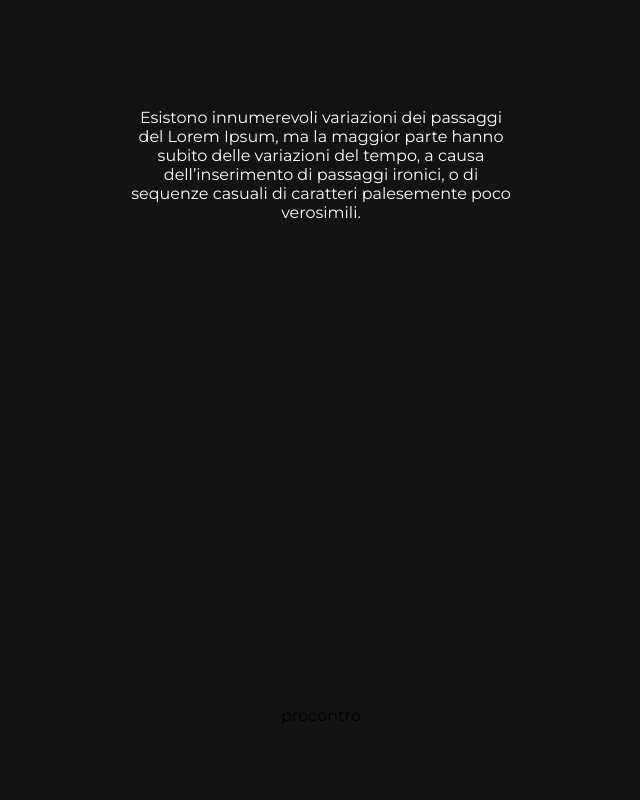
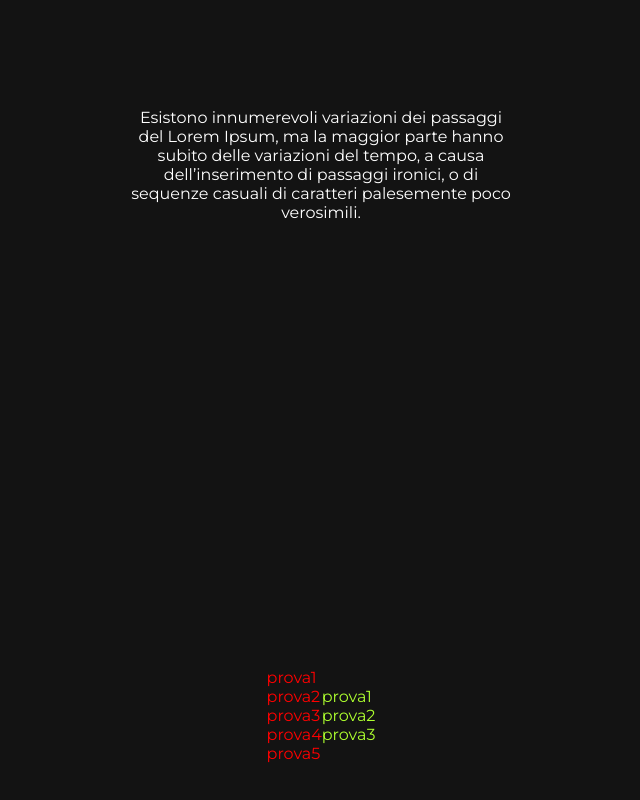
Before and after one commit to rikvik2006/english-presentation, a Next.js app in the folder pcto-ex/: page / in a window 1280 px wide. Shown: the part 242-1042 px from the top of the page, without its empty margins (319-959 px from the left). Built offline with nearby package versions, Linux system fonts and the light colour scheme.

Commit message:
feat: created logic to label components

```diff
--- a/pcto-ex/src/components/Conclusion/Nav/Nav.module.scss
+++ b/pcto-ex/src/components/Conclusion/Nav/Nav.module.scss
@@ -1,7 +1,7 @@
 .navContent {
     font-family: "Montserrat", sans-serif;
     display: flex;
-    align-items: start;
+    align-items: flex-start;
     justify-content: space-between;
 
     .title{
--- /dev/null
+++ b/pcto-ex/src/components/Conclusion/ProContro/ControLabel/ControLabel.jsx
@@ -0,0 +1,11 @@
+import styles from './ControLabel.module.scss'
+
+const ControLabel = ({title}) => {
+    return(
+        <div className={styles.title}>
+            {title}
+        </div>
+    )
+}
+
+export default ControLabel
--- /dev/null
+++ b/pcto-ex/src/components/Conclusion/ProContro/ControLabel/ControLabel.module.scss
@@ -0,0 +1,3 @@
+.title {
+    color: greenyellow;
+}
--- a/pcto-ex/src/components/Conclusion/ProContro/ProContro.jsx
+++ b/pcto-ex/src/components/Conclusion/ProContro/ProContro.jsx
@@ -1,23 +1,26 @@
 import styles from './ProContro.module.scss'
+import ProLabel from './ProLabel/Label'
+import ControLabel from './ControLabel/ControLabel'
+import { pro } from '../../../utils/pro.js'
+import { contro } from '../../../utils/contro.js'
 
 const ProContro = () => {
     return(
         <div className={styles.content}>
             <div className={styles.proWrapper}>
-                <div className={styles.title}>
-                    pro
-                </div>
-
-                <div className={styles.label}>
-
-                </div>
-
+                {
+                    pro.map((pro, index) => (
+                        <ProLabel key={index} title={pro.title}/>
+                    ))
+                }
             </div>
 
             <div className={styles.controWrapper}>
-                <div className={styles.title}>
-                    contro
-                </div>
+                {
+                    contro.map((contro, index) => (
+                        <ControLabel key={index} title={contro.title}/>
+                    ))
+                }
             </div>
         </div>
     )
--- /dev/null
+++ b/pcto-ex/src/components/Conclusion/ProContro/ProLabel/Label.jsx
@@ -0,0 +1,11 @@
+import styles from './Label.module.scss'
+
+const Label = ({title}) => {
+    return(
+        <div className={styles.title}>
+            {title}
+        </div>
+    )
+}
+
+export default Label
--- /dev/null
+++ b/pcto-ex/src/components/Conclusion/ProContro/ProLabel/Label.module.scss
@@ -0,0 +1,3 @@
+.title {
+    color: red;
+}
--- /dev/null
+++ b/pcto-ex/src/utils/contro.js
@@ -0,0 +1,11 @@
+export const contro = [
+    {
+        title: "prova1"
+    },
+    {
+        title: "prova2"
+    },
+    {
+        title: "prova3"
+    },
+]
--- /dev/null
+++ b/pcto-ex/src/utils/pro.js
@@ -0,0 +1,17 @@
+export const pro = [
+    {
+        title: "prova1"
+    },
+    {
+        title: "prova2"
+    },
+    {
+        title: "prova3"
+    },
+    {
+        title: "prova4"
+    },
+    {
+        title: "prova5"
+    },
+]
```
